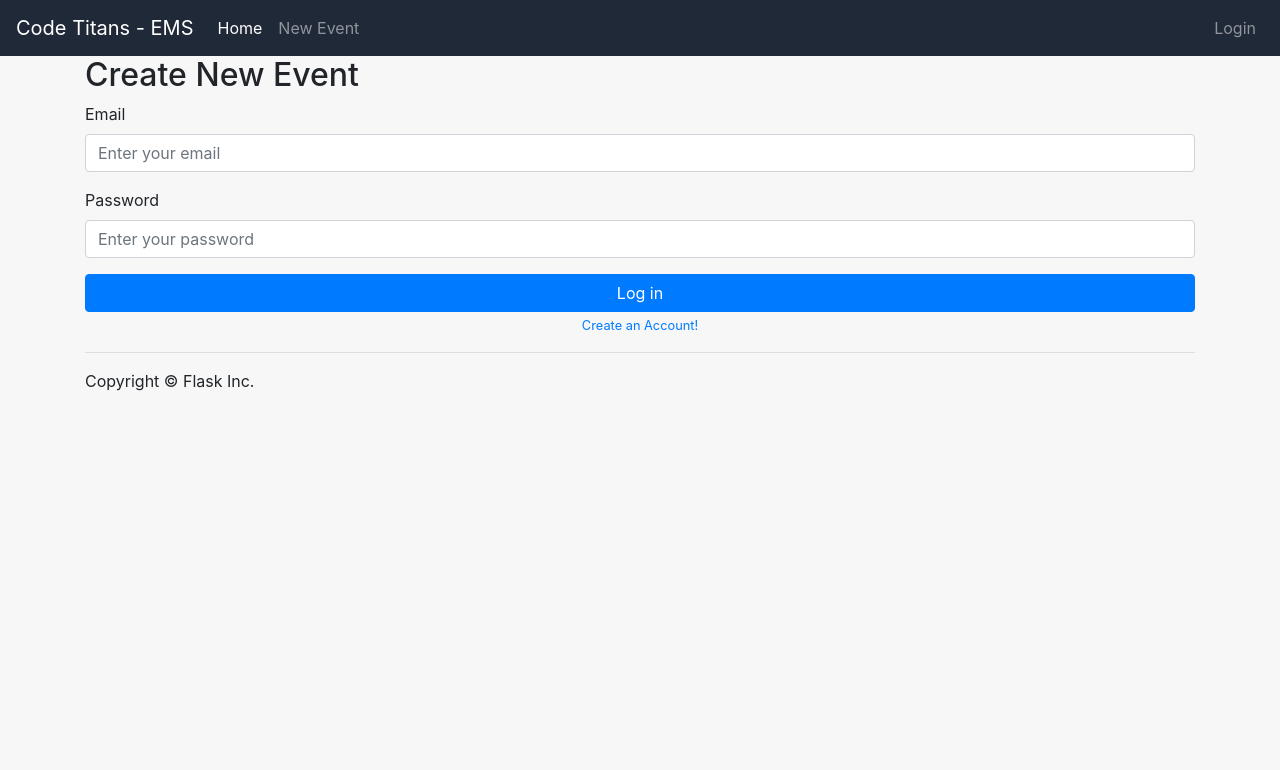
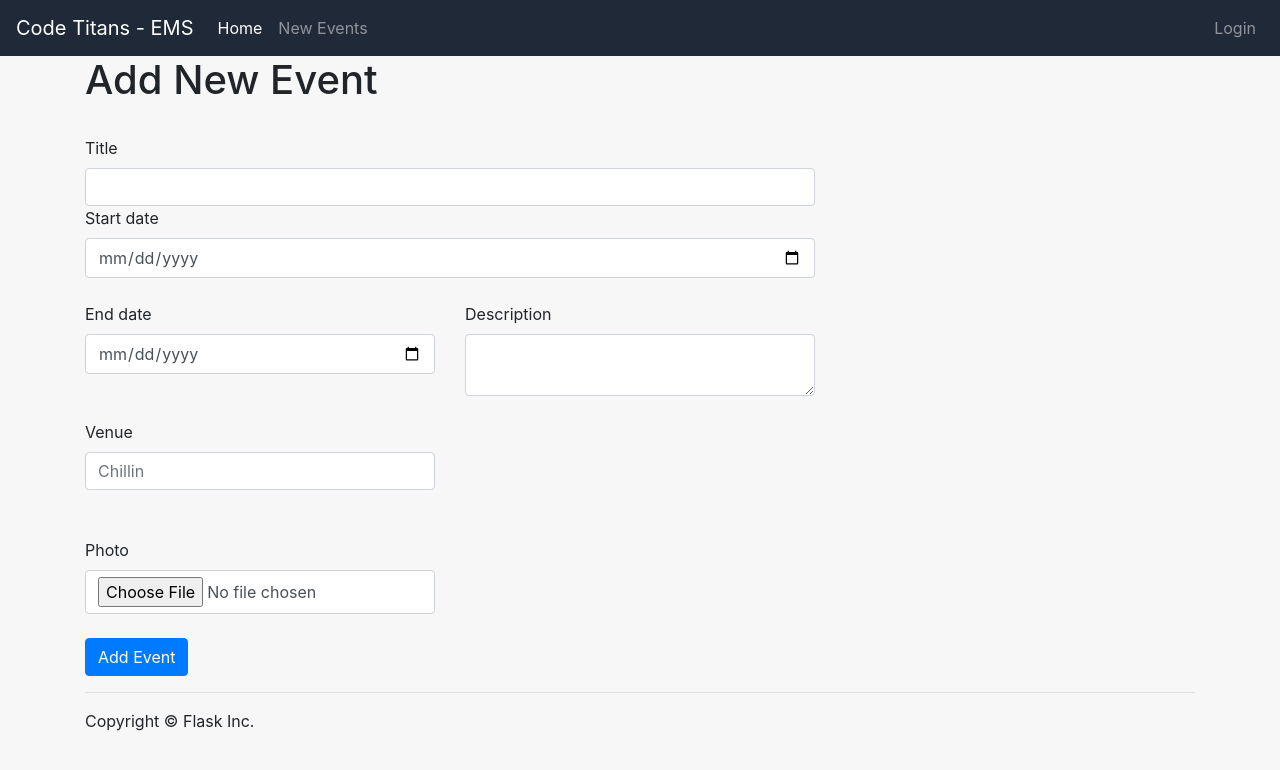
Before and after one commit to adoseofsam/cycle8, a Flask app: template EMS/app/templates/create.html in a window 1280 px wide. Shown: the top 770 px of the page. Run offline with Flask 2, Linux system fonts and the light colour scheme; the template is opened without the code that fills it, so the values that code supplies are empty, except form fields; tables that the repository leaves empty hold one stand-in row (values such as "Sample post"); form fields are guessed from the names that the template uses; some libraries are stand-ins or nearby versions.

Commit message:
added form to create event

```diff
--- a/EMS/app/templates/create.html
+++ b/EMS/app/templates/create.html
@@ -1,23 +1,62 @@
 {% extends "base.html" %}
+{% block main %}
 
 
-{% block main %}
-  <div class="login-form center-block">
-    {% include 'flash_messages.html' %}
-    <h2>Create New Event</h2>
-    <!--{% include 'flash_messages.html' %}-->
-    <form action="{{ url_for('home') }}" method="post">
-      {{ form.csrf_token }}
-      <div class="form-group">
-        {{ form.email.label }}
-        {{ form.email(class='form-control', placeholder="Enter your email") }}
-      </div>
-      <div class="form-group">
-        {{ form.password.label }}
-        {{ form.password(class='form-control', placeholder="Enter your password") }}
-      </div>
-      <button type="submit" name="submit" class="btn btn-primary btn-block">Log in</button>
-    </form>
-    <div class="text-center"><a class="small" href="{{ url_for('signup')}}">Create an Account!</a></div>
-  </div>
-{% endblock %}
+<h1 class="heading">Add New Event</h1>
+<br>
+<form action="{{url_for('create')}}" method='POST' enctype = "multipart/form-data">
+    {{ form.csrf_token }}
+    <form class="formc">
+        <div class="row">
+     <div class="col-8">
+         {{ form.title.label }}
+         {{ form.title(class='form-control') }}
+
+     </div>
+     <br>
+
+
+     <div class="col-sm-8">
+         {{ form.start_date.label }}
+         {{ form.start_date(class='form-control',placeholder="2021-08-05") }}
+
+
+     </div>
+    </div>
+    <br>
+
+     <div class="row">
+     <div class="col-md-4">
+         {{ form.end_date.label }}
+         {{ form.end_date(class='form-control',placeholder='2020-08-05')}}
+     </div>
+     <br>
+     <div class="col-md-4">
+         {{ form.description.label }}
+         {{ form.description(class='form-control') }}
+     </div>
+     </div>
+     <br>
+     <div class="row">
+     <div class="col-md-4">
+         {{ form.venue.label }}
+         {{ form.venue(class='form-control',placeholder='Chillin ') }}
+     </div>
+     </div>
+     <br>
+     <!-- <div class="col-md-4">
+         {{ form.status.label }}
+         {{ form.status( class='form-control', placeholder= "Select Type") }}
+     </div>  -->
+     <br>
+     <div class="row">
+     <div class="col-md-4">
+        {{ form.photo.label }}
+        {{ form.photo(class='form-control') }}
+     </div>
+     </div>
+    <br>
+
+    <button type="submit" name="submit" class="btn btn-primary">Add Event</button>
+</form>
+    {% endblock %}
--- a/EMS/app/templates/header.html
+++ b/EMS/app/templates/header.html
@@ -10,7 +10,7 @@
         <a class="nav-link" href="{{ url_for('home') }}">Home <span class="sr-only">(current)</span></a>
       </li>
       <li class="nav-item">
-        <a class="nav-link" href="{{ url_for('create') }}">New Event</a>
+        <a class="nav-link" href="{{ url_for('create') }}">New Events</a>
       </li>
     </ul>
 
--- a/EMS/app/views.py
+++ b/EMS/app/views.py
@@ -48,7 +48,7 @@ def create():
             photo = form.photo.data
             filename = secure_filename(photo.filename)
             website_url = form.website_url.data
-            status = form.status.data
+            status = pending #placeholder until further notice
             date = datetime.datetime.now().strftime('%Y-%m-%d %H:%M:%S')
 
             event1 = Events.query.filter_by(title=title).first()
```
